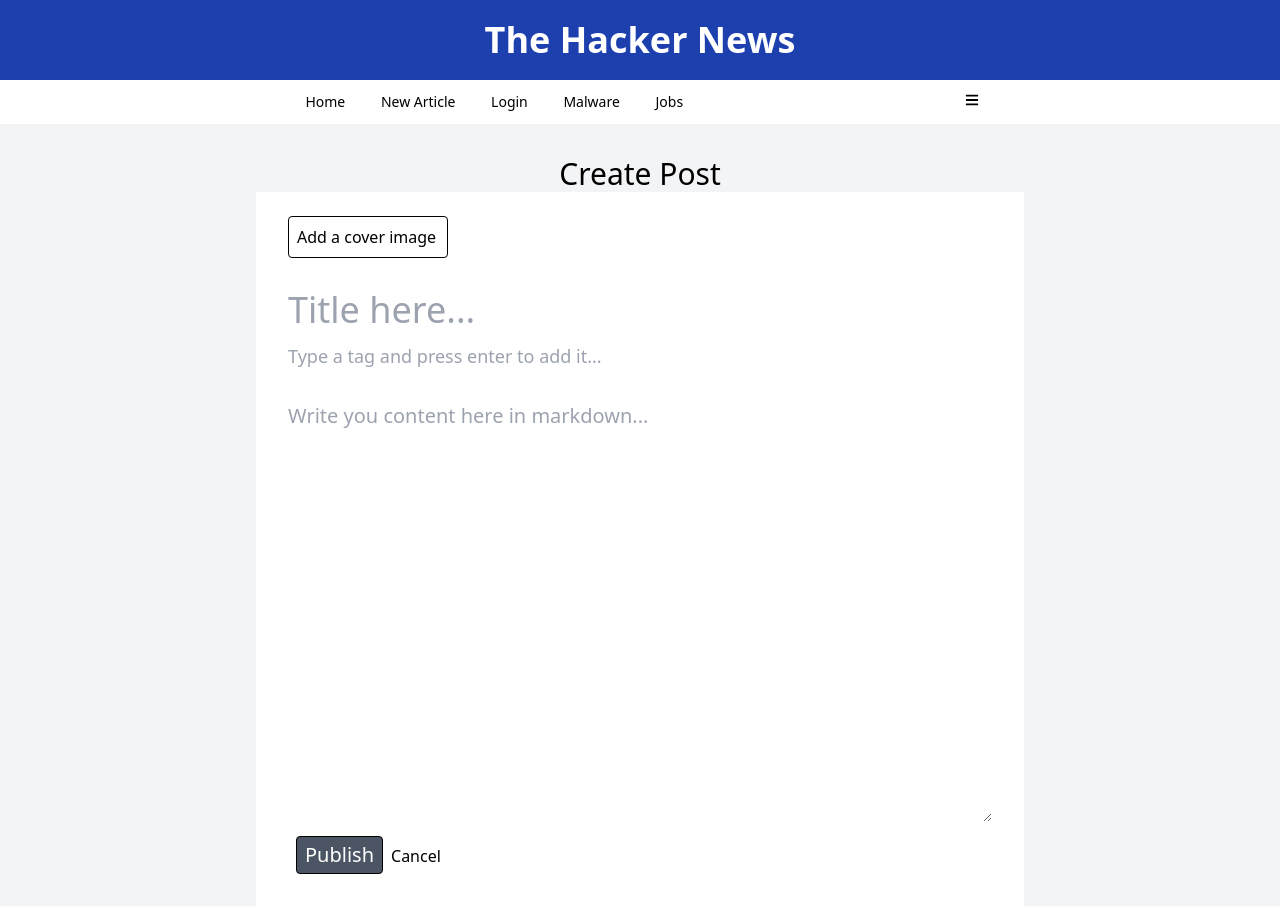
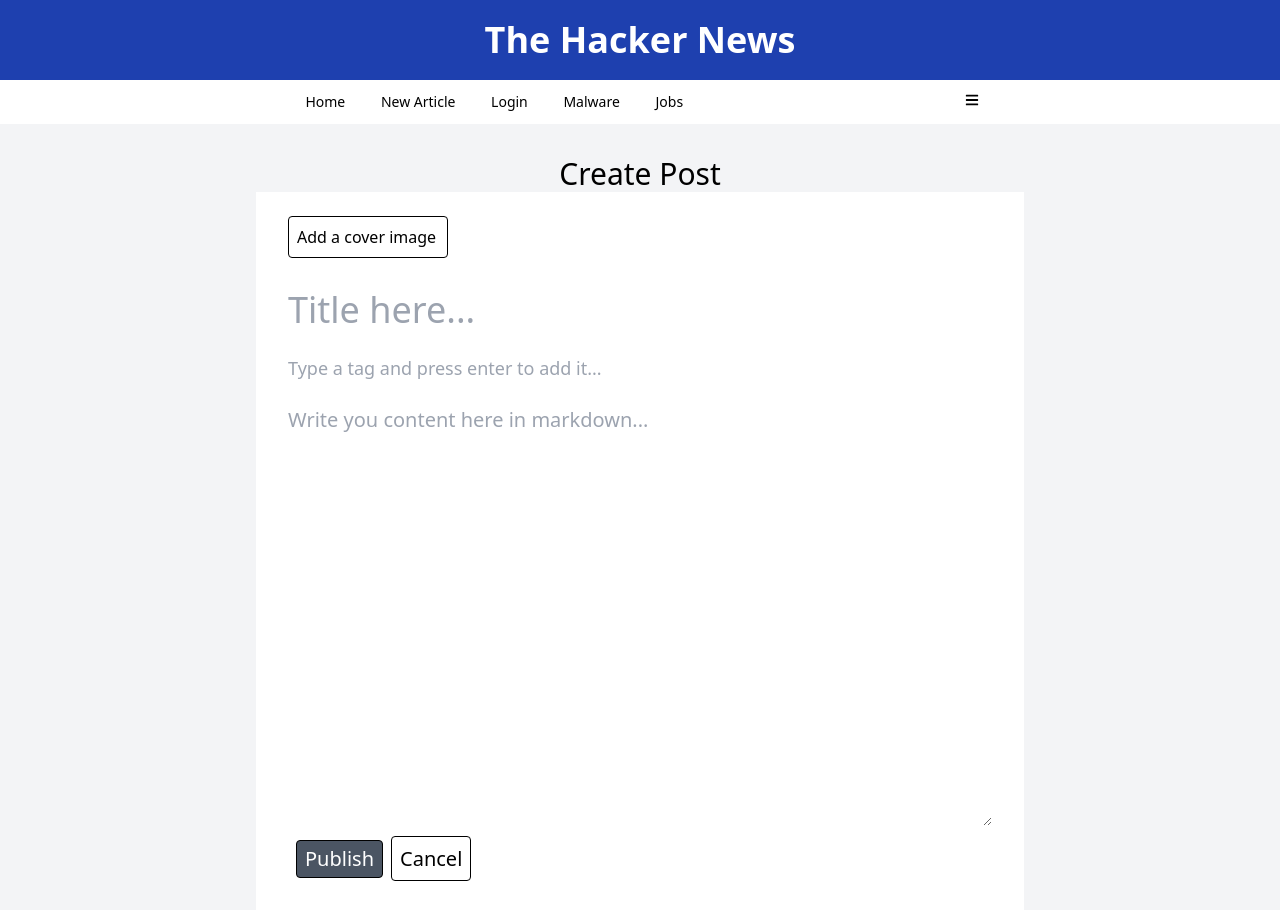
Before and after one commit to shriagnish2021/HackerNews, a Next.js app in the folder hackernews/: page /user/create-post in a window 1280 px wide. Built offline with nearby package versions, Linux system fonts and the light colour scheme.

Commit message:
Add tags to the article input form

```diff
--- a/hackernews/components/ArticleInputForm.js
+++ b/hackernews/components/ArticleInputForm.js
@@ -3,15 +3,15 @@
 import 'font-awesome/css/font-awesome.min.css';
 
 export default function ArticleInputForm({ addArticle }) {
-  const [tags,setTags] = useState([])
+  const [tags, setTags] = useState([]);
   const [title, setTitle] = useState('');
   const [content, setContent] = useState('');
   const [imageFile, setImageFile] = useState({});
 
+
   const handleFile = (e) => {
     const file = e.target.files[0];
     setImageFile(file);
-
   };
 
   const handleSubmit = (e) => {
@@ -24,15 +24,15 @@
     });
   };
   const addTag = (e) => {
-    if(e.key === "Enter") {
-        setTags([...tags,e.target.value])
-        e.preventDefault()
-        e.target.value=""
+    if (e.key === 'Enter') {
+      setTags([...tags, e.target.value]);
+      e.preventDefault();
+      e.target.value = '';
     }
-  }
+  };
   const removeTag = (indexToRemove) => {
-    setTags(tags.filter((_,index) => index !== indexToRemove))
-  }
+    setTags(tags.filter((_, index) => index !== indexToRemove));
+  };
   return (
     <>
       <div className="flex flex-col place-items-center items-center mt-8  ">
@@ -44,11 +44,8 @@
                 Add a cover image
                 <input type="file" accept="image/*" id="img" name="img" hidden onChange={handleFile} />
               </label>
-
             </div>
-            <div className="flex mt-2">
-{imageFile?imageFile.name:null}
-</div>
+            <div className="flex mt-2">{imageFile ? imageFile.name : null}</div>
             <div>
               <input
                 required
@@ -62,15 +59,27 @@
               />{' '}
             </div>
             <div className="w-full ml-0 mb-5">
-                <ul className="flex">
-                {tags.map((tag,index) => (
-                    <li key={index} className="text-gray-700 border-2 border-blue-600 py-1 px-2 rounded-xl my-2 mr-2">
-                        <span>{tag}&nbsp;&nbsp;</span>
-                        <i className="fa fa-times cursor-pointer" onClick={() => {removeTag(index)}}></i>
-                    </li>
+              <ul className="flex">
+                {tags.map((tag, index) => (
+                  <li key={index} className="text-gray-700 border-2 border-blue-600 py-1 px-2 rounded-xl my-2 mr-2">
+                    <span>{tag}&nbsp;&nbsp;</span>
+                    <i
+                      className="fa fa-times cursor-pointer"
+                      onClick={() => {
+                        removeTag(index);
+                      }}
+                    />
+                  </li>
                 ))}
-                </ul>
-                <input className="w-full pb-1 focus:outline-none text-lg" type="text" name="tags" id="tags" placeholder="Type a tag and press enter to add it..." onKeyPress={addTag}/>
+              </ul>
+              <input
+                className="w-full pb-1 mt-3 focus:outline-none text-lg"
+                type="text"
+                name="tags"
+                id="tags"
+                placeholder="Type a tag and press enter to add it..."
+                onKeyPress={addTag}
+              />
             </div>
             <div>
               <textarea
@@ -78,7 +87,7 @@
                 required
                 name="content"
                 id="content"
-                className="w-full mt-2 text-xl focus:outline-none"
+                className="w-full  text-xl focus:outline-none"
                 defaultValue={content}
                 placeholder="Write you content here in markdown..."
                 onChange={(e) => setContent(e.target.value)}
@@ -87,11 +96,10 @@
           </div>
           <div>
             <button type="submit" className="m-2 p-1 px-2 border text-xl border-black rounded bg-gray-600 text-white">
-              {' '}
               Publish{' '}
             </button>
-            <Link className="p-2 px-2 border border-black rounded text-xl " href="/">
-              Cancel
+            <Link href="/">
+              <span className="p-2 px-2 border border-black rounded text-xl  ">Cancel</span>
             </Link>
           </div>
         </form>
```
